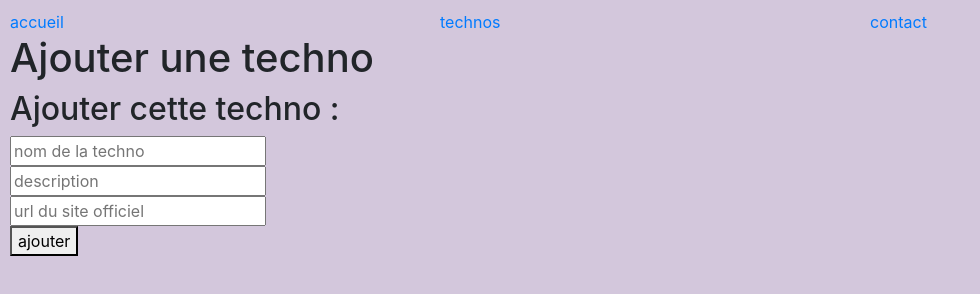
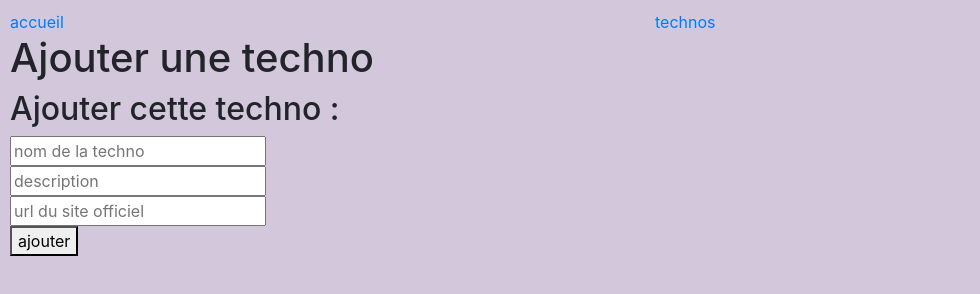
Before and after one commit to zibouchou/PWA, a website: page add_techno.html in a window 1280 px wide. Shown: the whole page, without its empty margins (0-980 px from the left). Drawn offline with nearby package versions, Linux system fonts and the light colour scheme.

Commit message:
Update add_techno.html

```diff
--- a/add_techno.html
+++ b/add_techno.html
@@ -13,7 +13,6 @@
               <div class="row">
                   <div class="col"><a href="index.html">accueil</a></div>
                   <div class="col"><a href="add_techno.html">technos</a></div>
-                  <div class="col"><a href="contact.html">contact</a></div>
               </div>
           <h1>Ajouter une techno</h1>
           <h2>Ajouter cette techno :</h2>
```
